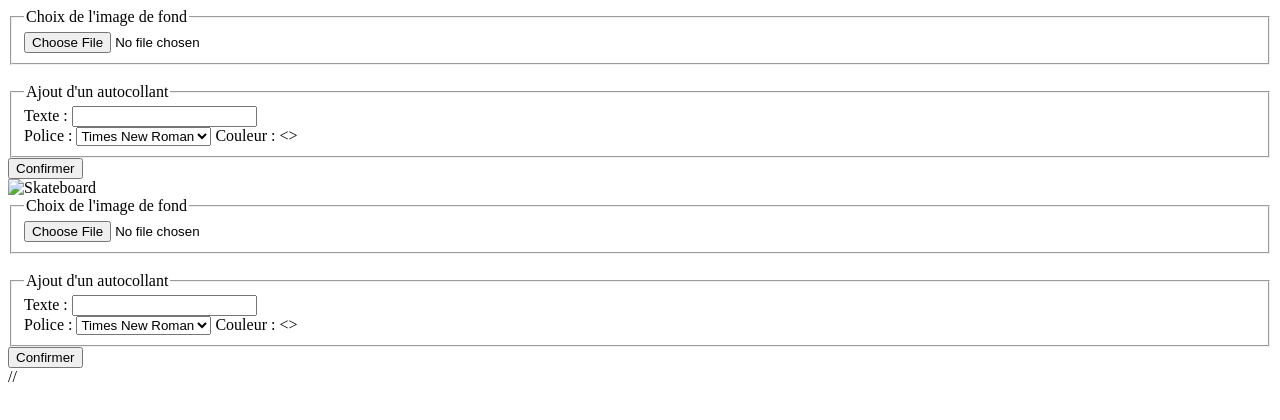
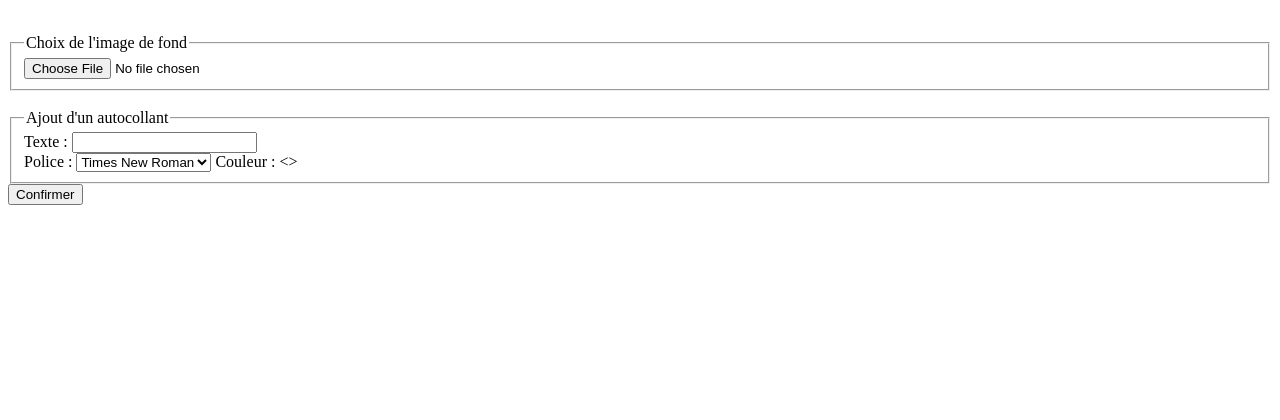
Before and after one commit to MathisNenach/https---github.com-cpe-lyon-projet-tlw-groupe-b-nalewajek-nenach, a plain HTML site: page perso.html in a window 1280 px wide. Drawn offline with Linux system fonts and the light colour scheme.

Commit message:
CommitPerso

```diff
--- a/perso.html
+++ b/perso.html
@@ -5,13 +5,12 @@
     <meta http-equiv="X-UA-Compatible" content="IE=edge">
     <meta name="viewport" content="width=device-width, initial-scale=1.0">
     <title>Document</title>
-
+    <script src="perso.js"></script>
 </head>
-<body>
-    <template id="Produit">
-    <span> Personnalisation du {{name}}</span>
+<body onload=recupid()>
+    <p id='nom'></p>
     <section>
-        <img src= {{image}}>
+        <img id="image">
         <br>
      </template>
         <form action="/action_page.php" method="GET">
@@ -47,42 +46,5 @@
             <input type="submit" value="Confirmer">
         </form>
     </section>
-    <aside>
-        <img src="skateboard.jpeg" alt="Skateboard"/>
-        <br>
-        <form action="/action_page.php" method="GET">
-            <fieldset>
-                <legend>Choix de l'image de fond</legend>
-                <input type="file" name="myFile">
-            </fieldset><br>
-            <fieldset>
-                <legend>Ajout d'un autocollant</legend>
-                Texte :
-                <input type="text"><br>
-                Police :
-                <select id="input-font" class="input" onchange="changeFontStyle (this);">
-                    <option value="Times new Roman" selected="selected">
-                        Times New Roman
-                    </option>
-                    <option value="Arial">
-                        Arial
-                    </option>
-                    <option value="fantasy">
-                        Fantasy
-                    </option>
-                    <option value="cursive">
-                        Cursive
-                    </option>
-                </select>
-                <script>
-                    var changeFontStyle = function (font) {document.getElementById("output-text").style.fontFamily = font.value;}
-                </script>
-                Couleur :
-                <><br>
-            </fieldset>
-            <input type="submit" value="Confirmer">
-        </form>
-    </aside>
 </body>
-//<script src="perso.js"></script>
 </html>
```
